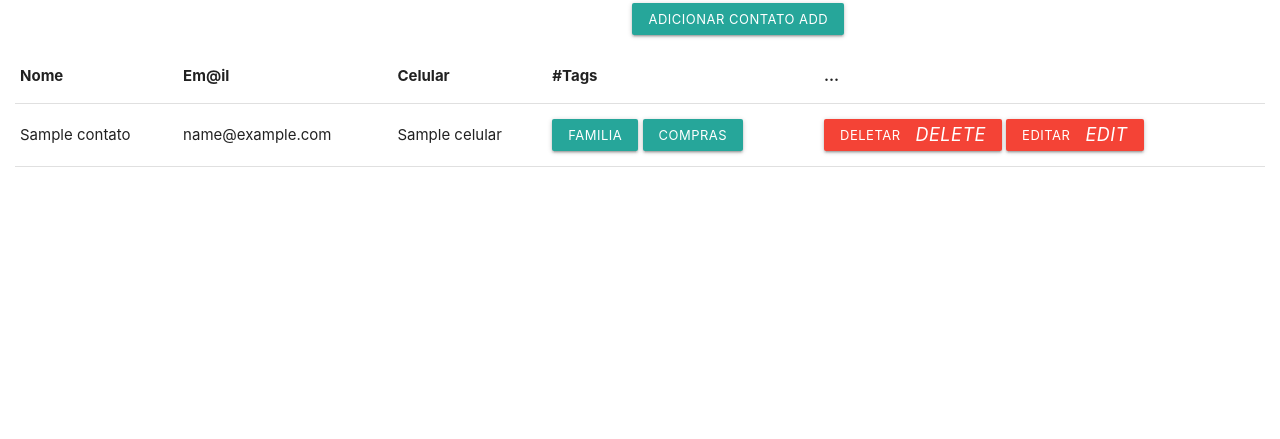
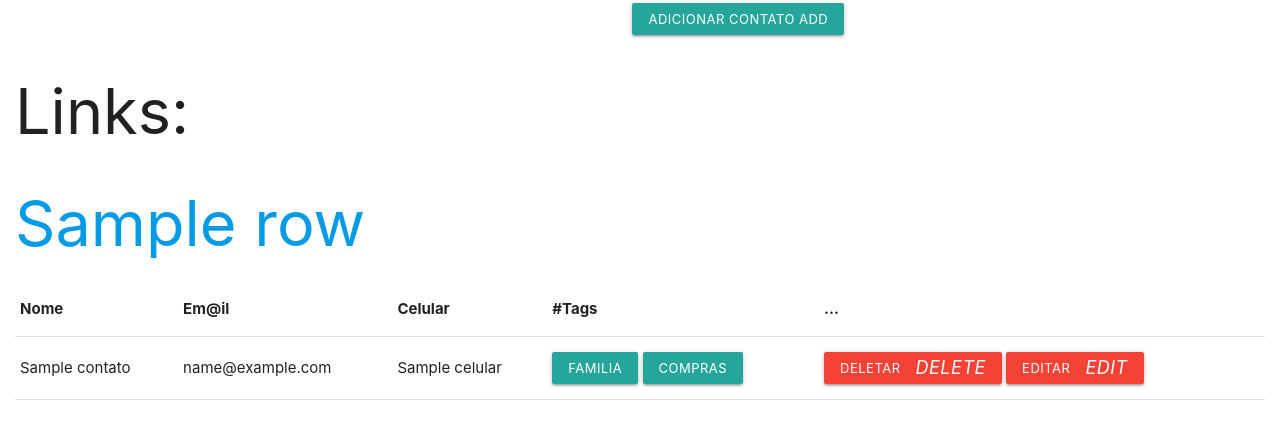
Before and after one commit to RenatoCostaDev/flask-python, a Flask app: template templates/contatos.html in a window 1280 px wide. Shown: the part 71-510 px from the top of the page. Run offline with Flask 3, Linux system fonts and the light colour scheme; the template is opened without the code that fills it: most values are stand-ins (such as "Sample title", 1, 10 or a date in 2020).

```diff
--- a/app.py
+++ b/app.py
@@ -7,7 +7,14 @@ contatos = [
         "celular" : "00000000",
         "tags" : ["trabalho"], #lista
         'links_img_tag' : ['https://…..png'] #lista
-    }
+    },
+    {
+ 	    "nome" : "fulano",
+        "email" : "fulano@email.com",
+        "celular" : "00000000",
+        "tags" : ["trabalho"], #lista
+        'links_img_tag' : ['https://…..png'] #lista
+    },
 ]
 
 app = Flask(__name__)
@@ -16,7 +23,7 @@ app = Flask(__name__)
 def contatos():
     return render_template(
         'contatos.html',
-        contatos=contatos
+        contatos=contatos,
     )
 
 app.run(debug=True)
--- a/templates/contatos.html
+++ b/templates/contatos.html
@@ -103,6 +103,14 @@
                         </td>
                     </tr>
                 {% endfor %}
+                <div class="link">
+                    <h1>Links: </h1>
+                    {% for row in links %}
+                    <h1>
+                        <a href="{{ row.url }}">{{row.nome}}</a>
+                    </h1>
+                    {% endfor %}
+                </div>
             </tbody>
         </table>
     </div>
```
Also changed, not shown: templates/index.html (deleted, +0 -11 lines). Lines whose indentation alone changed are shown as unchanged.
